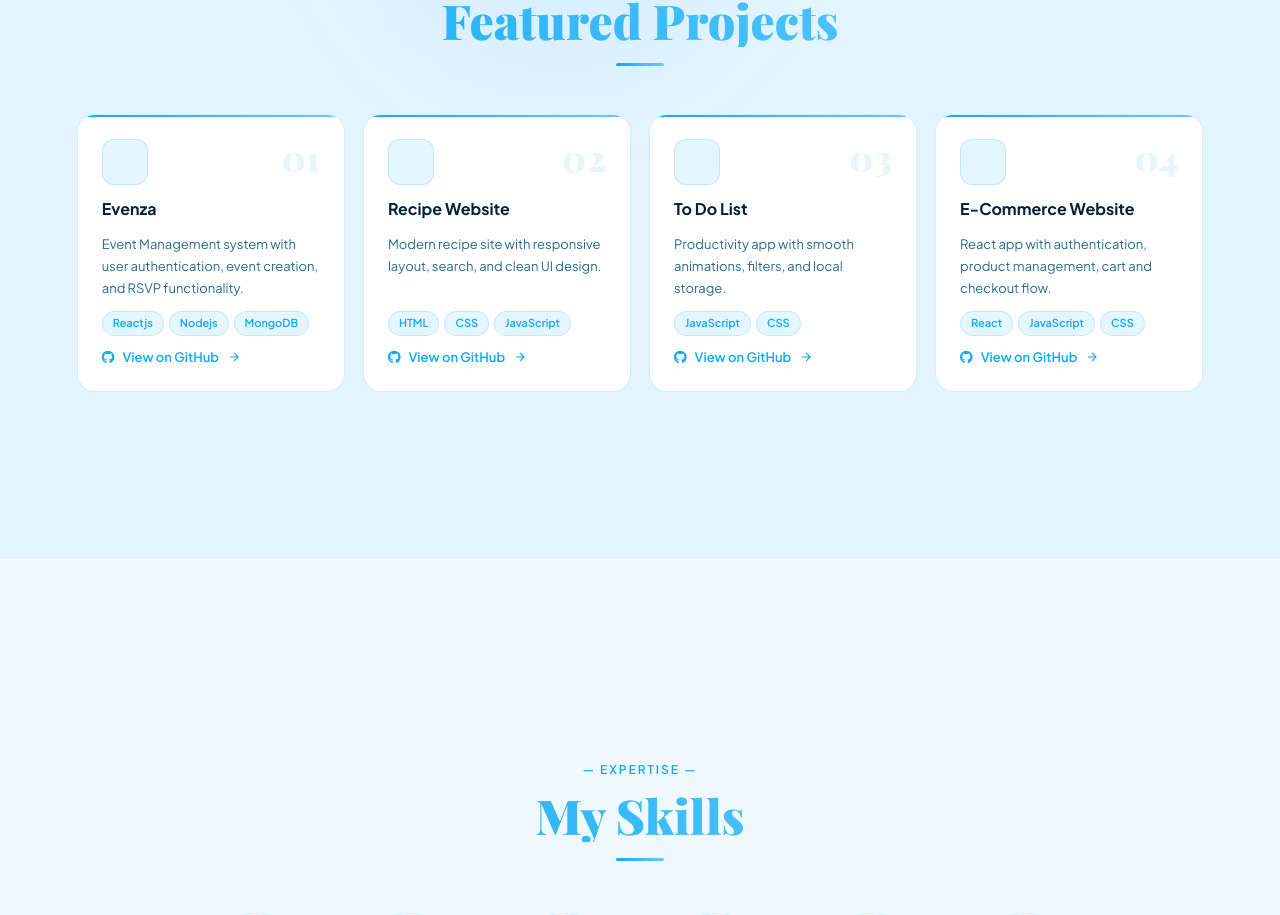
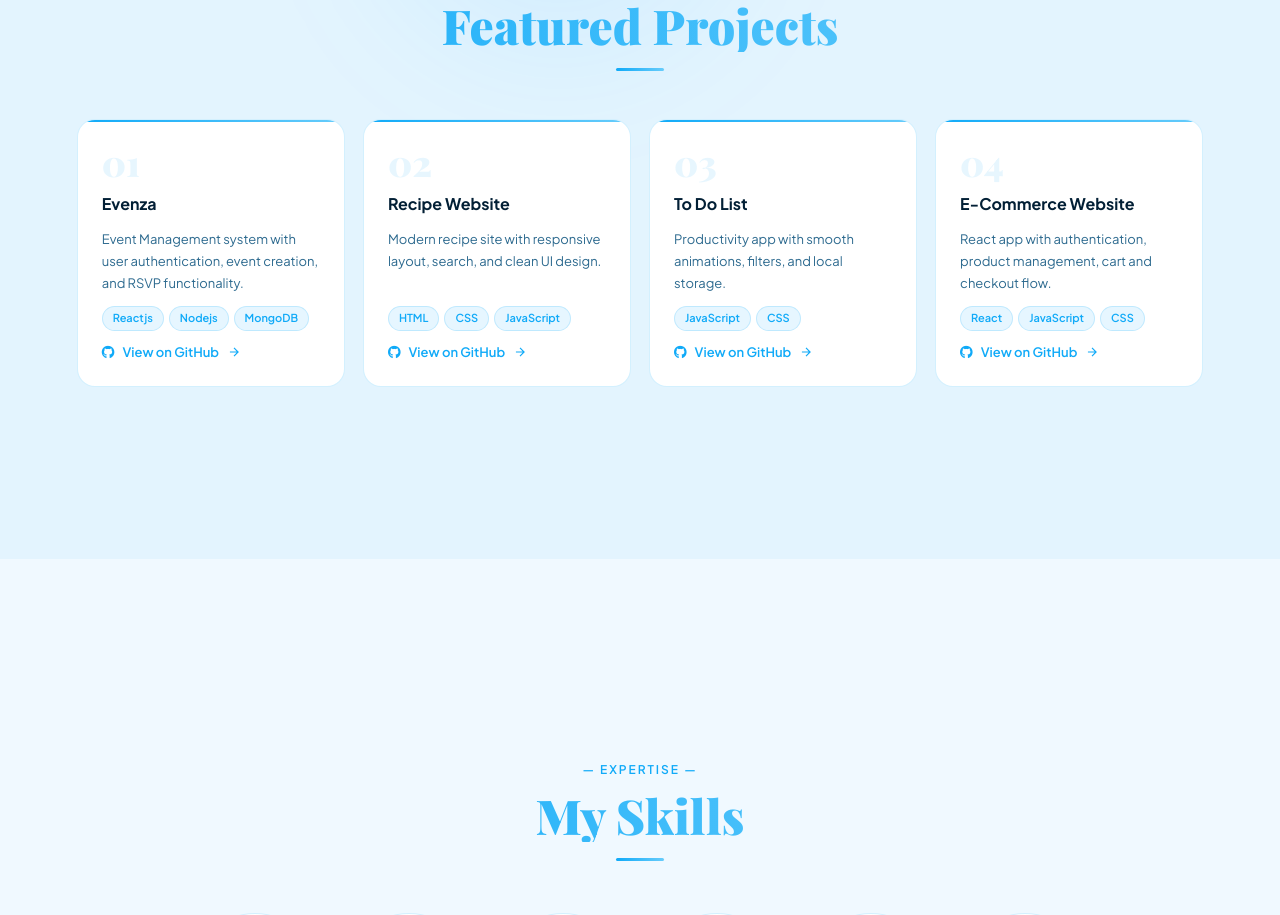
Before and after one commit to Hayam-Maklad/Portfolio, a React (Vite) app: page / in a window 1280 px wide. Shown: the part 1041-1956 px from the top of the page. Built offline with nearby package versions, Linux system fonts and the light colour scheme; a web font is replaced by a local one.

Commit message:
Refactor project card layout in Projects component

```diff
--- a/src/components/Projects.jsx
+++ b/src/components/Projects.jsx
@@ -31,7 +31,6 @@ export default function Projects({ dark }) {
               style={{ borderRadius: 18, padding: 24, display: 'flex', flexDirection: 'column', gap: 12, position: 'relative', overflow: 'hidden' }}>
               <div style={{ position: 'absolute', top: 0, left: 0, right: 0, height: 2, background: 'var(--grad)' }} />
               <div style={{ display: 'flex', justifyContent: 'space-between', alignItems: 'flex-start' }}>
-                <div style={{ width: 46, height: 46, borderRadius: 12, background: dark ? 'rgba(16,170,248,0.12)' : 'rgba(16,170,248,0.10)', border: '1px solid var(--border)', display: 'flex', alignItems: 'center', justifyContent: 'center', fontSize: 20 }}>{p.icon}</div>
                 <span style={{ fontFamily: "'Playfair Display',serif", fontSize: 36, fontWeight: 900, color: dark ? 'rgba(16,170,248,0.08)' : 'rgba(16,170,248,0.1)', lineHeight: 1 }}>0{i + 1}</span>
               </div>
               <h3 style={{ fontWeight: 700, fontSize: 16, color: dark ? 'var(--text-dark)' : 'var(--text)' }}>{p.title}</h3>
```
